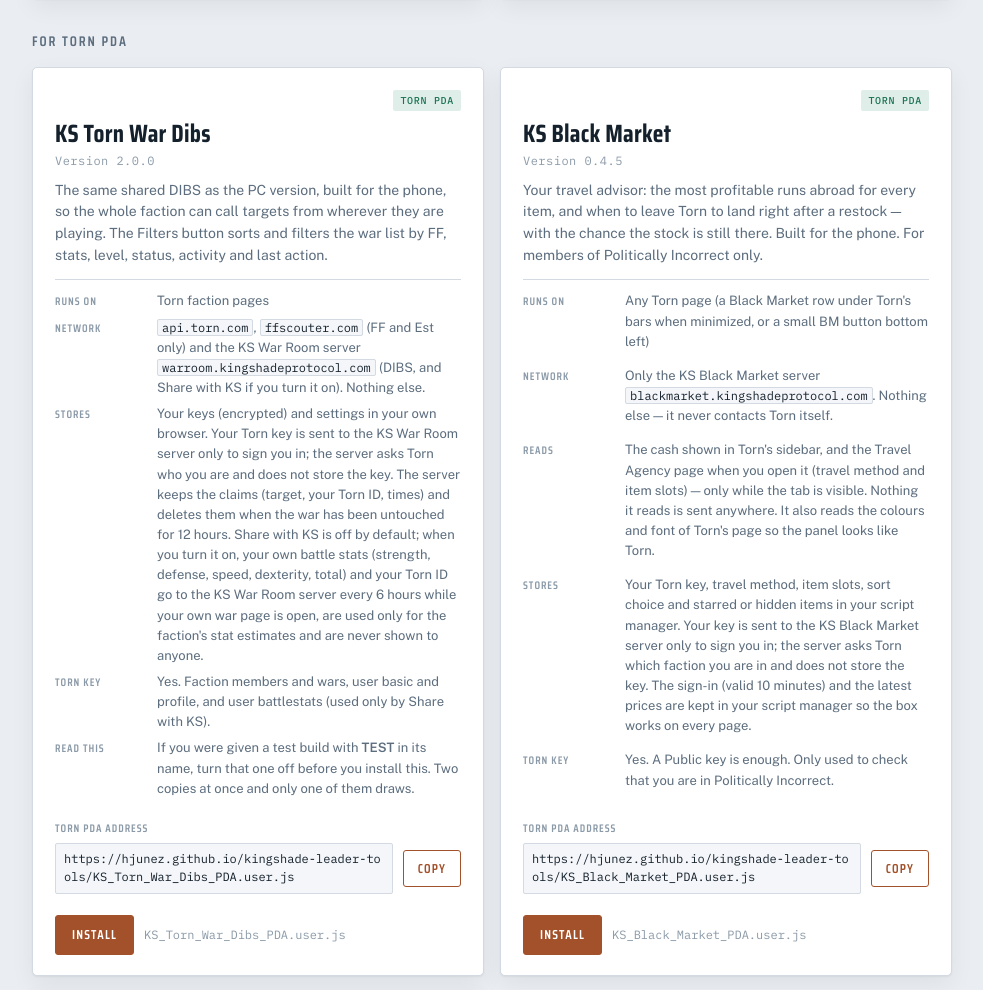
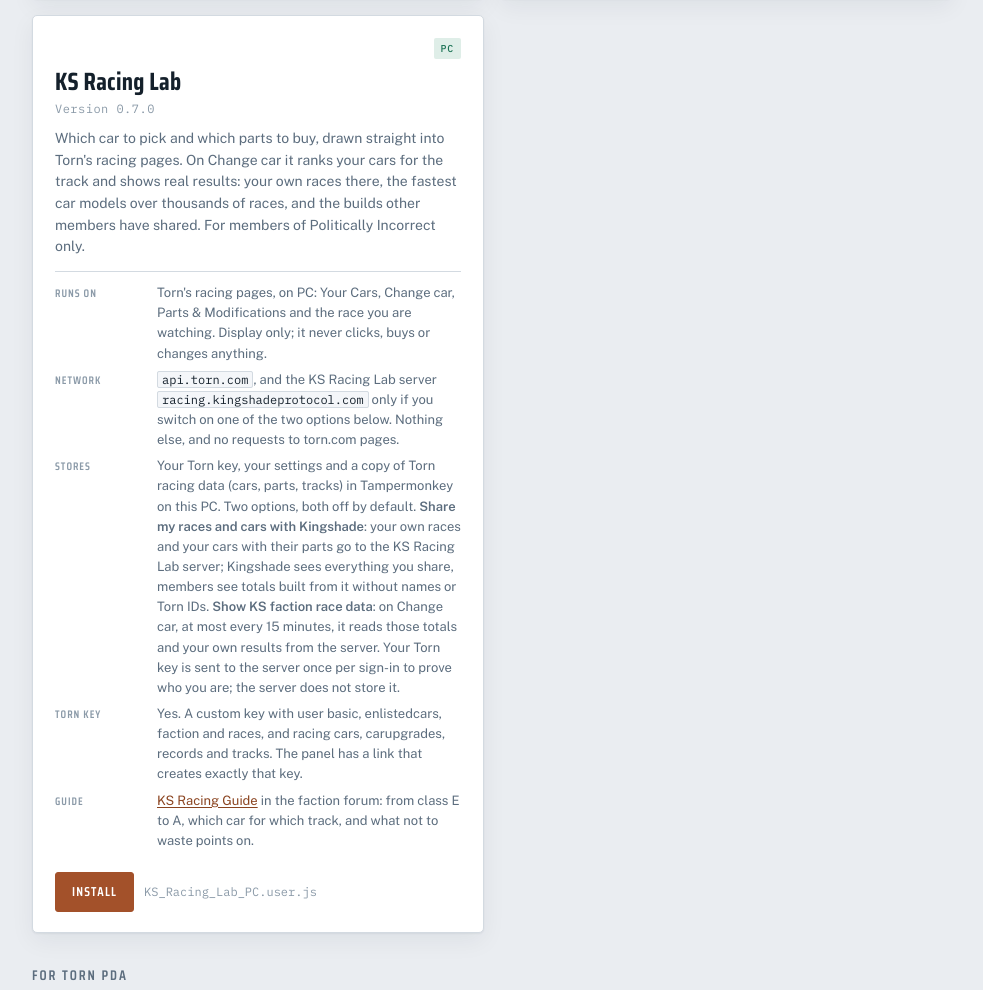
Before and after one commit to Hjunez/kingshade-leader-tools, a plain HTML site: page scripts.html in a window 1280 px wide. Shown: the part 2314-3304 px from the top of the page, without its empty margins (148-1131 px from the left). Drawn offline with nearby package versions, Linux system fonts and the light colour scheme.

Commit message:
Scripts KS Racing Lab 0.7.0 card

```diff
--- a/scripts.html
+++ b/scripts.html
@@ -288,6 +288,10 @@
   .keynote a, .keynote a:visited { color: var(--link); text-decoration: underline; text-underline-offset: 2px; }
   .keynote a:hover { text-decoration-thickness: 2px; }
   .keynote a:focus-visible { outline: 2px solid var(--accent); outline-offset: 2px; }
+  /* Links inside a card (the KS Racing Guide link): same look as the links in the Before you install box. */
+  .facts a, .facts a:visited { color: var(--link); text-decoration: underline; text-underline-offset: 2px; }
+  .facts a:hover { text-decoration-thickness: 2px; }
+  .facts a:focus-visible { outline: 2px solid var(--accent); outline-offset: 2px; }
 
   /* Torn PDA address: selectable text and a Copy button. */
   .addr { display: grid; gap: 6px; margin-top: 12px; }
@@ -424,6 +428,26 @@
         <div class="get">
           <a class="btn" href="KS_Chain_Dibs_PC.user.js">Install</a>
           <span class="file">KS_Chain_Dibs_PC.user.js</span>
+        </div>
+      </div>
+
+      <div class="card">
+        <span class="tag">PC</span>
+        <span class="name">KS Racing Lab</span>
+        <span class="ver">Version 0.7.0</span>
+        <span class="what">Which car to pick and which parts to buy, drawn straight into Torn's racing pages. On Change car it
+          ranks your cars for the track and shows real results: your own races there, the fastest car models over thousands of
+          races, and the builds other members have shared. For members of PoIitically Incorrect only.</span>
+        <div class="facts">
+          <div class="row"><span class="k">Runs on</span><span class="v">Torn's racing pages, on PC: Your Cars, Change car, Parts &amp; Modifications and the race you are watching. Display only; it never clicks, buys or changes anything.</span></div>
+          <div class="row"><span class="k">Network</span><span class="v"><code>api.torn.com</code>, and the KS Racing Lab server <code>racing.kingshadeprotocol.com</code> only if you switch on one of the two options below. Nothing else, and no requests to torn.com pages.</span></div>
+          <div class="row"><span class="k">Stores</span><span class="v">Your Torn key, your settings and a copy of Torn racing data (cars, parts, tracks) in Tampermonkey on this PC. Two options, both off by default. <strong>Share my races and cars with Kingshade</strong>: your own races and your cars with their parts go to the KS Racing Lab server; Kingshade sees everything you share, members see totals built from it without names or Torn IDs. <strong>Show KS faction race data</strong>: on Change car, at most every 15 minutes, it reads those totals and your own results from the server. Your Torn key is sent to the server once per sign-in to prove who you are; the server does not store it.</span></div>
+          <div class="row"><span class="k">Torn key</span><span class="v">Yes. A custom key with user basic, enlistedcars, faction and races, and racing cars, carupgrades, records and tracks. The panel has a link that creates exactly that key.</span></div>
+          <div class="row"><span class="k">Guide</span><span class="v"><a href="https://www.torn.com/forums.php#/p=threads&amp;f=999&amp;t=16620176&amp;b=1&amp;a=48039&amp;to=28144649" target="_blank" rel="noopener noreferrer">KS Racing Guide</a> in the faction forum: from class E to A, which car for which track, and what not to waste points on.</span></div>
+        </div>
+        <div class="get">
+          <a class="btn" href="KS_Racing_Lab_PC.user.js">Install</a>
+          <span class="file">KS_Racing_Lab_PC.user.js</span>
         </div>
       </div>
 
```
